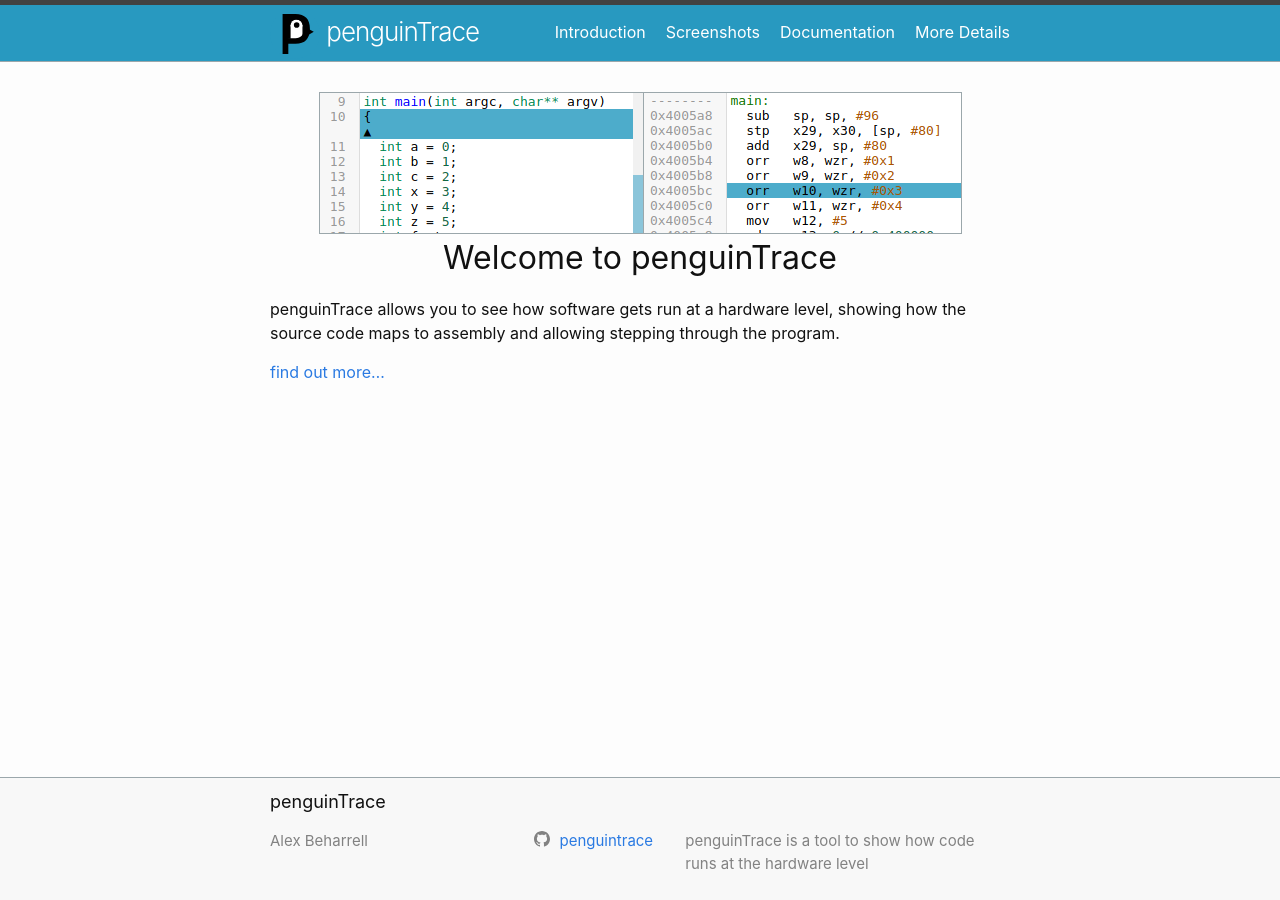
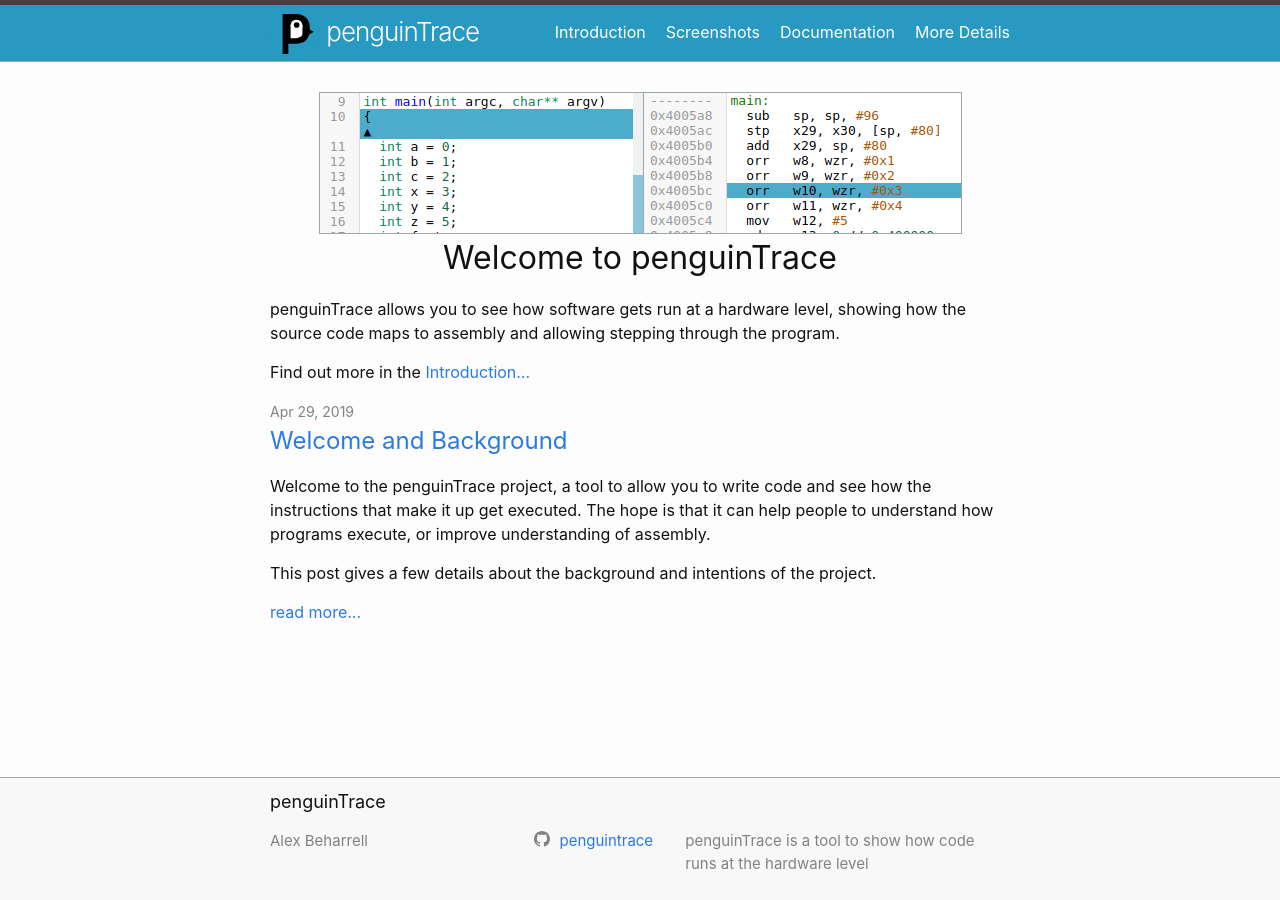
Before and after one commit to penguintrace/penguintrace.github.io, a Jekyll site: the page built from index.md, in a window 1280 px wide. Built offline with Jekyll 4.4.1, drawn with Linux system fonts in a browser that asks for light colours.

Commit message:
Add background post

```diff
--- a/_config.yml
+++ b/_config.yml
@@ -20,7 +20,7 @@ description: >- # this means to ignore newlines until "baseurl:"
   penguinTrace is a tool to show how code runs at the hardware level
 baseurl: "/" # the subpath of your site, e.g. /blog
 url: "https://penguintrace.org" # the base hostname & protocol for your site, e.g. http://example.com
-#twitter_username: jekyllrb
+show_excerpts: true
 github_username:  penguintrace
 
 # Build settings
--- a/_layouts/home.html
+++ b/_layouts/home.html
@@ -7,12 +7,12 @@ layout: default
        alt="AArch64 code in penguinTrace"
        title="AArch64 code in penguinTrace"
        style="border: 1px solid #9ba7ab; display: block; margin: 0px auto" />
-    <h1 class="page-heading">Welcome to penguinTrace</h1>
+  <h1 class="page-heading">Welcome to penguinTrace</h1>
 
   {{ content }}
 
   {%- if site.posts.size > 0 -%}
-    <h2 class="post-list-heading">{{ page.list_title | default: "Posts" }}</h2>
+  <!-- <h2 class="post-list-heading">{{ page.list_title | default: "Posts" }}</h2> -->
     <ul class="post-list">
       {%- for post in site.posts -%}
       <li>
@@ -25,12 +25,13 @@ layout: default
         </h3>
         {%- if site.show_excerpts -%}
           {{ post.excerpt }}
+
+	  <a href="{{ post.url | relative_url }}">read more...</a>
         {%- endif -%}
       </li>
       {%- endfor -%}
     </ul>
 
-    <p class="rss-subscribe">subscribe <a href="{{ "/feed.xml" | relative_url }}">via RSS</a></p>
   {%- endif -%}
 
 </div>
--- /dev/null
+++ b/_posts/2019-04-29-welcome-and-background.md
@@ -0,0 +1,37 @@
+---
+layout: post
+title:  "Welcome and Background"
+date:   2019-04-29 20:00:00 +0100
+#categories: jekyll update
+excerpt_separator: <!--more-->
+---
+Welcome to the penguinTrace project, a tool to allow you to write code and see
+how the instructions that make it up get executed. The hope is that it can help
+people to understand how programs execute, or improve understanding of assembly.
+
+This post gives a few details about the background and intentions of the project.
+<!--more-->
+
+When writing C programs it's possible to get the compiler to output the generated
+assembly, or disassemble a binary to see the instructions. However, seeing the
+instructions in a static form doesn't show the flow through the program. Using
+a debugger you can step through the program but debuggers provide a lot of
+functionality and so it can be complicated to just show the instructions being
+executed.
+
+The intention of penguinTrace is to provide a simple interface to compile and
+step through a program. It is also intended to support different architectures,
+for example running on a Raspberry Pi (AArch64), as well as x86_64. For this
+reason, penguinTrace runs as a web server that can be connected to from a
+browser. This is more lightweight than running a graphical editor/debugger
+and means that it can be run without needing a monitor.
+
+Some technical information about how penguinTrace is put together is available
+on the [More Details](/details/) page.
+
+This project is a personal project, developed with the hope that it will be
+useful to someone to explore how programs are executed. It was also used as a
+way to learn more about how executables, binaries and debuggers work.
+
+To get started, head to the [Introduction](/intro/) or follow the instructions
+in the [repository](https://github.com/penguintrace/penguintrace).
--- a/details.md
+++ b/details.md
@@ -54,7 +54,11 @@ order to interact with the child process that has been created.
 The Linux kernel (and the processor that it is running on) have the ability to
 'single step' through instructions, and once the instruction has been stepped
 the process is paused until the next step is requested. This is the mode in
-which penguinTrace usually controls the child process.
+which penguinTrace usually controls the child process. At a lower level, this
+is implemented by the processor supporting a feature where at the end of
+executing an instruction an interrupt is raised which returns control to the
+operations system. This is the [Trap Flag][trapflag] on x86_64 or
+[single stepping][singlestep] on AArch64.
 
 The `ptrace` system call also allows the parent process (in this case
 penguinTrace) to read both the registers and the memory of the traced process.
--- a/index.md
+++ b/index.md
@@ -5,4 +5,4 @@ penguinTrace allows you to see how software gets run at a hardware level,
 showing how the source code maps to assembly and allowing stepping through
 the program.
 
-[find out more...](/intro/)
+Find out more in the [Introduction...](/intro/)
```
Also changed, not shown: other parts of details.md (+2 -0 lines), intro.md (+2 -2 lines).
